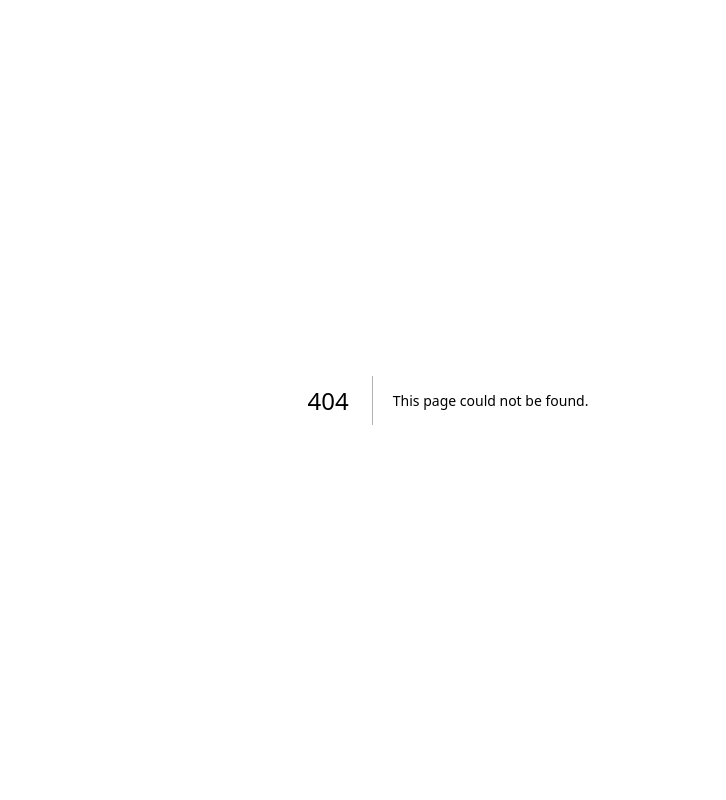
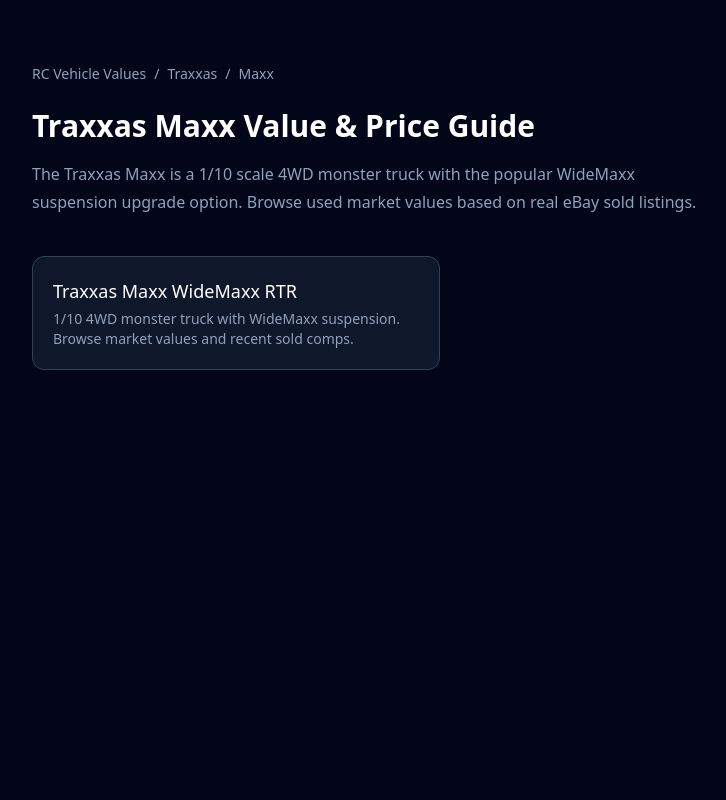
Before and after one commit to webby3420-cmd/rc-data-vault-frontend, a Next.js app: page /rc/traxxas/maxx in a window 1280 px wide. Before the commit this address had no page. Shown: the top 800 px of the page, without its empty margins (192-918 px from the left). Built offline with nearby package versions, Linux system fonts and the light colour scheme.

Commit message:
Create page.tsx

```diff
--- /dev/null
+++ b/app/rc/traxxas/maxx/page.tsx
@@ -0,0 +1,30 @@
+import type { Metadata } from "next";
+
+export const metadata: Metadata = {
+  title: "Traxxas Maxx Value & Price Guide | RC Data Vault",
+  description: "Used market values for the Traxxas Maxx based on real sold listings.",
+};
+
+export default function TraxxasMaxxPage() {
+  return (
+    <main className="min-h-screen bg-slate-950 text-slate-100">
+      <div className="mx-auto max-w-4xl px-4 py-16 sm:px-6 lg:px-8">
+        <nav className="mb-6 text-sm text-slate-400">
+          <a className="hover:text-white" href="/rc">RC Vehicle Values</a>
+          <span className="mx-2">/</span>
+          <a className="hover:text-white" href="/rc/traxxas">Traxxas</a>
+          <span className="mx-2">/</span>
+          <span>Maxx</span>
+        </nav>
+        <h1 className="mb-4 text-3xl font-semibold text-white">Traxxas Maxx Value &amp; Price Guide</h1>
+        <p className="mb-10 max-w-2xl text-slate-400 leading-7">The Traxxas Maxx is a 1/10 scale 4WD monster truck with the popular WideMaxx suspension upgrade option. Browse used market values based on real eBay sold listings.</p>
+        <div className="grid gap-4 sm:grid-cols-2">
+          <a href="/rc/traxxas/maxx/traxxas-maxx-widemaxx-rtr" className="rounded-xl border border-slate-700 bg-slate-900 p-5 transition-colors hover:border-slate-500">
+            <div className="text-lg font-medium text-white">Traxxas Maxx WideMaxx RTR</div>
+            <div className="mt-1 text-sm text-slate-400">1/10 4WD monster truck with WideMaxx suspension. Browse market values and recent sold comps.</div>
+          </a>
+        </div>
+      </div>
+    </main>
+  );
+}
```
